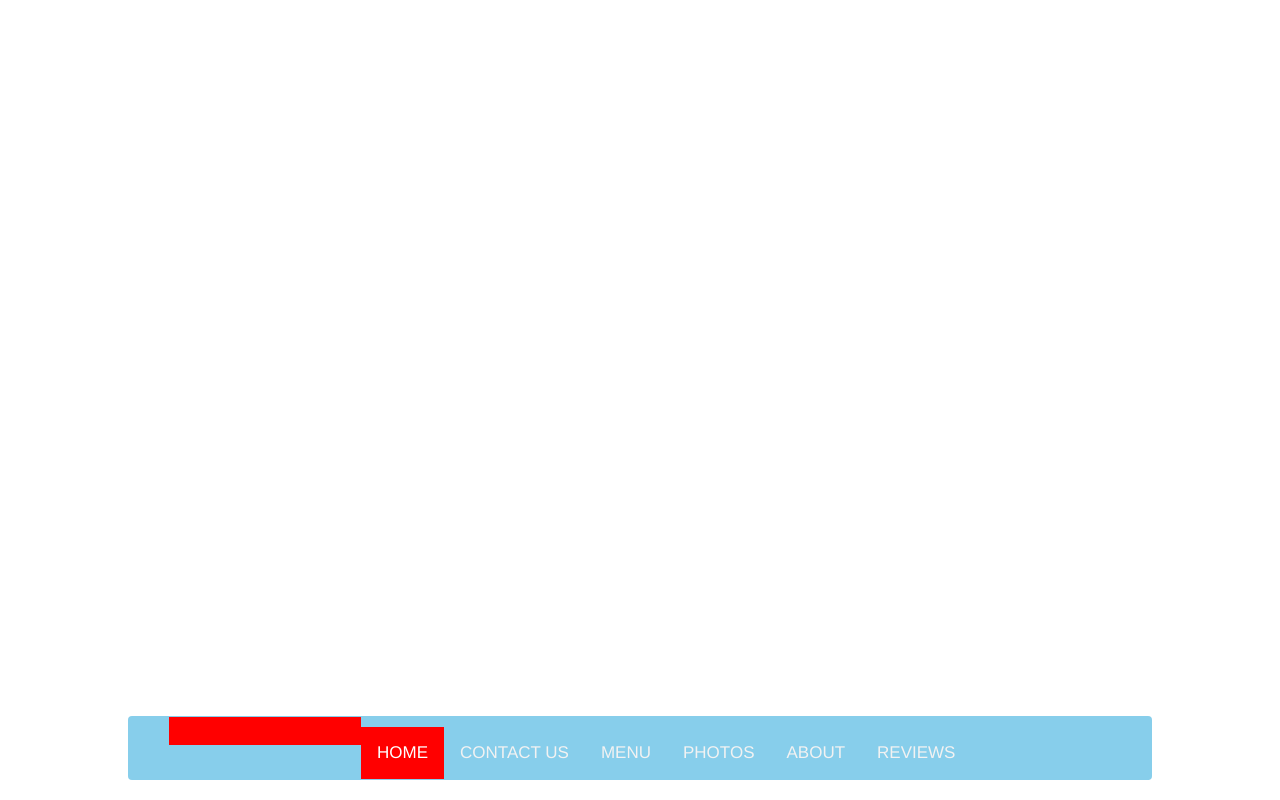
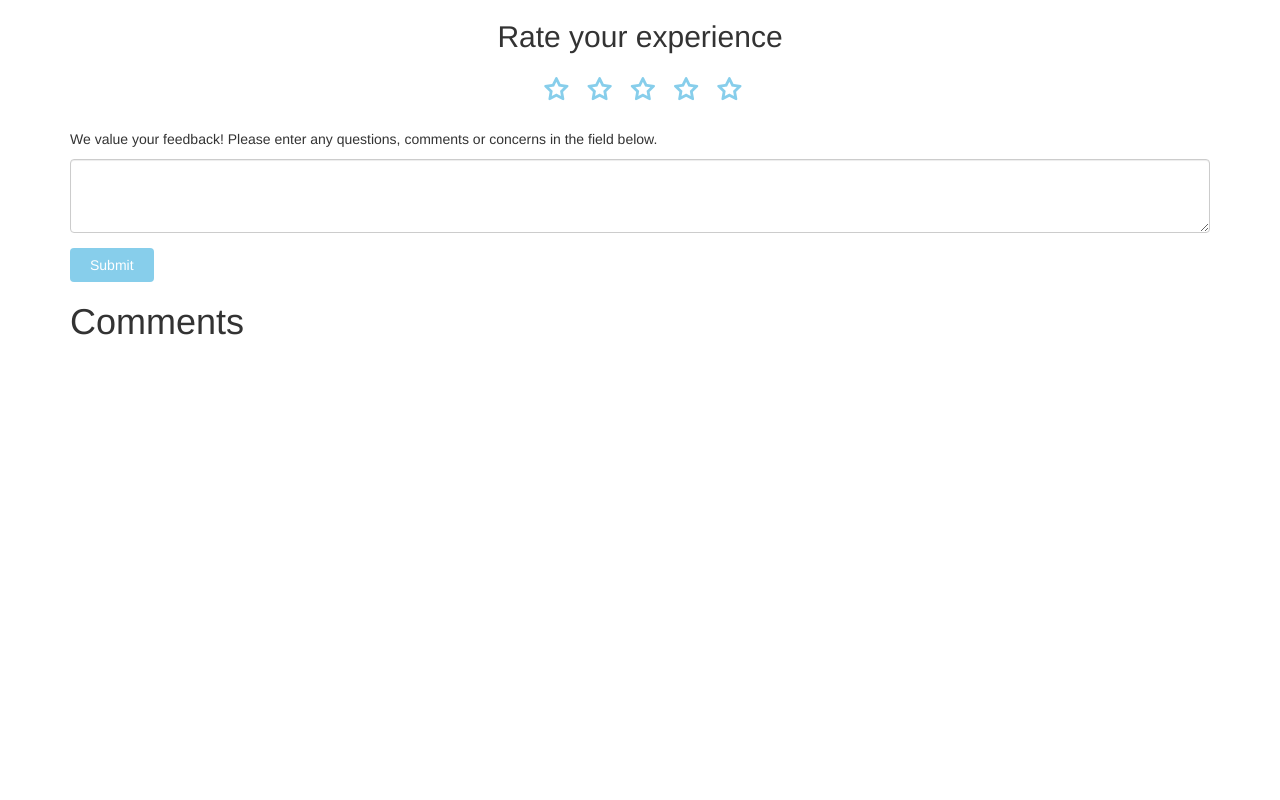
Before and after one commit to Blankphrase/VICTORIAS-KITCHEN, a plain HTML site: page index.html in a window 1280 px wide. Drawn offline with nearby package versions, Linux system fonts and the light colour scheme.

Commit message:
Complete the general idea for 'Reviews' section of the website

```diff
--- a/css/master.css
+++ b/css/master.css
@@ -1,3 +1,84 @@
+
+
+
+
+
+
+.submissionForm h1 {
+  font-size: 30px;
+  text-align: center;
+}
+
+.panel-body {
+  padding: 0;
+}
+
+div.stars {
+  text-align: center;
+  width: 270px;
+  display: inline-block;
+  margin-left: 36%;
+}
+input.star {
+  display: none;
+}
+label.star {
+  float: right;
+  padding: 10px;
+  font-size: 25px;
+  color: skyblue;
+  transition: all .2s;
+}
+input.star:checked~label.star:before {
+  content: '\f005';
+  color: #FD4;
+  transition: all .25s;
+}
+input.star-5:checked~label.star:before {
+  color: #FE7;
+  text-shadow: 0 0 20px #952;
+}
+input.star-1:checked~label.star:before {
+  color: #F62;
+}
+label.star:hover {
+  transform: rotate(-15deg) scale(1.5);
+}
+label.star:before {
+  content: '\f006';
+  font-family: FontAwesome;
+}
+
+
+input[type=submit] {
+    background-color: skyblue;
+    color: white;
+    padding: 7px 20px;
+    border: none;
+    border-radius: 4px;
+    cursor: pointer;
+}
+input[type=submit]:hover {
+    background-color: #1e90ff;
+}
+
+
+
+
+
+
+
+
+
+
+
+
+
+
+
+
+
+
 .navbar {
   overflow: hidden;
   background-color: skyblue;
@@ -7,8 +88,8 @@
   width: 80%;
   margin-right: 10%;
   text-align: center;
+  text-decoration: none;
 }
-
 .navbar a {
   float: left;
   display: block;
@@ -18,17 +99,14 @@
   text-decoration: none;
   font-size: 17px;
 }
-
 .navbar a:hover {
   background: navy;
   color: black;
 }
-
 .navbar a.active {
   background-color: red;
   color: white;
 }
-
 .main {
   padding: 16px;
   margin-bottom: 30px;
--- a/index.html
+++ b/index.html
@@ -1,34 +1,58 @@
 <!DOCTYPE html>
 <html lang="en">
   <head>
-		<link href="https://maxcdn.bootstrapcdn.com/bootstrap/3.3.7/css/bootstrap.min.css" rel="stylesheet">
-    <script src="https://maxcdn.bootstrapcdn.com/bootstrap/3.3.7/js/bootstrap.min.js"></script>
-    <link href="css/master.css" rel="stylesheet" type="text/css" media="all">
-    <script src="https://code.jquery.com/jquery-3.3.1.min.js" integrity="sha256-FgpCb/KJQlLNfOu91ta32o/NMZxltwRo8QtmkMRdAu8=" 		crossorigin="anonymous"></script>
-    <script src="js/scripts.js"></script>
     <meta charset="UTF-8">
     <meta name="viewport" content="width=device-width, initial-scale=1.0">
     <meta http-equiv="X-UA-Compatible" content="ie=edge">
+    <link href="https://maxcdn.bootstrapcdn.com/bootstrap/3.3.7/css/bootstrap.min.css" rel="stylesheet">
+    <link href="css/master.css" rel="stylesheet" type="text/css" media="all">
+    <script src="https://maxcdn.bootstrapcdn.com/bootstrap/3.3.7/js/bootstrap.min.js"></script>
+    <script src="https://code.jquery.com/jquery-3.3.1.min.js" integrity="sha256-FgpCb/KJQlLNfOu91ta32o/NMZxltwRo8QtmkMRdAu8=" 	crossorigin="anonymous"></script>
+    <script src="js/scripts.js"></script>
     <title>Document</title>
+    <link rel="stylesheet" href="http://netdna.bootstrapcdn.com/font-awesome/4.2.0/css/font-awesome.min.css"
   </head>
   <body>
-    <div class="footer">
-      <div class="navbar">
-        <ul>
-          <a href="#" class="active"></a>
-          <a href="#" class="active"></a>
-          <a href="#" class="active"></a>
-          <a href="#" class="active"></a>
-          <a href="#" class="active"></a>
-          <a href="#" class="active"></a>
-        </ul>
-       <a href="#home.html" class="active">HOME</a>
-       <a href="#contact.html">CONTACT US</a>
-       <a href="#menu.html">MENU</a>
-       <a href="#photos.html">PHOTOS</a>
-       <a href="#about.html">ABOUT</a>
-       <a href="#reviews.html">REVIEWS</a>
-      </div>
+
+
+
+
+
+    <div class="container review">
+        <div class="panel-header submissionForm">
+          <h1>Rate your experience</h1>
+          <div class="stars">
+            <form action="">
+              <input class="star star-5" id="star-5" type="radio" name="star"/>
+              <label class="star star-5" for="star-5"></label>
+              <input class="star star-4" id="star-4" type="radio" name="star"/>
+              <label class="star star-4" for="star-4"></label>
+              <input class="star star-3" id="star-3" type="radio" name="star"/>
+              <label class="star star-3" for="star-3"></label>
+              <input class="star star-2" id="star-2" type="radio" name="star"/>
+              <label class="star star-2" for="star-2"></label>
+              <input class="star star-1" id="star-1" type="radio" name="star"/>
+              <label class="star star-1" for="star-1"></label>
+            </form>
+          </div>
+        </div>
+        <div class="panel-body">
+          <p>We value your feedback! Please enter any questions, comments or concerns in the field below.</p>
+          <form>
+            <div class="form-group">
+              <textarea class="form-control" id="exampleFormControlTextarea1" rows="3"></textarea>
+            </div>
+          </form>
+        </div>
+        <div class="clearFix">
+          <input id="submitBtn" type="submit" value="Submit">
+        </div>
+        <div class="panel-header">
+          <h1>Comments</h1>
+        </div>
+          <div class="prevComments">
+
+          </div>
     </div>
   </body>
 </html>
```
Also changed, not shown: js/scripts.js (+7 -0 lines).
